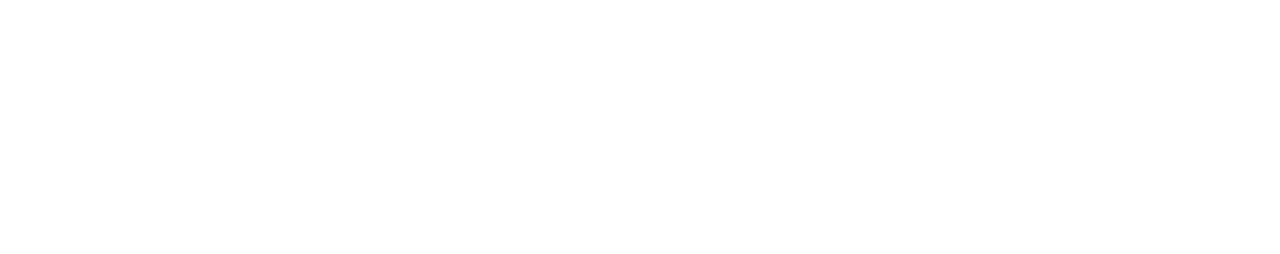
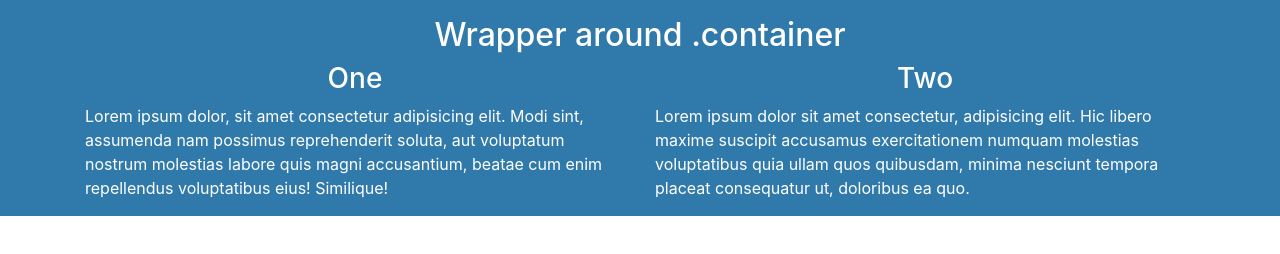
Before and after one commit to natesherfick/bootstrap, a plain HTML site: page index.html in a window 1280 px wide. Drawn offline with nearby package versions, Linux system fonts and the light colour scheme.

Commit message:
part 1 completed

```diff
--- a/index.html
+++ b/index.html
@@ -7,9 +7,24 @@
   <title>Bootstrap</title>
 </head>
 <body>
-  <div>
+  <div class="blueish text-white">
+    <div class="container">
+      <div class="row"></div>
+      <div class="col-12 pt-3 text-center">
+        <h2>Wrapper around .container</h2>
+      </div>
+      <div class="row">
+      <div class="col-6 pb-3">
+        <h3 class="text-center">One</h3>
+        Lorem ipsum dolor, sit amet consectetur adipisicing elit. Modi sint, assumenda nam possimus reprehenderit soluta, aut voluptatum nostrum molestias labore quis magni accusantium, beatae cum enim repellendus voluptatibus eius! Similique!</div>
+      <div class="col-6">
+        <h3 class="text-center">Two</h3>
+        Lorem ipsum dolor sit amet consectetur, adipisicing elit. Hic libero maxime suscipit accusamus exercitationem numquam molestias voluptatibus quia ullam quos quibusdam, minima nesciunt tempora placeat consequatur ut, doloribus ea quo.</div>
+      </div>
 
+      <div class="row"></div>
 
+    </div>
   </div>
 
 
--- a/style.css
+++ b/style.css
@@ -0,0 +1,3 @@
+.blueish{
+background-color: rgb(48, 122, 171);
+}
```
